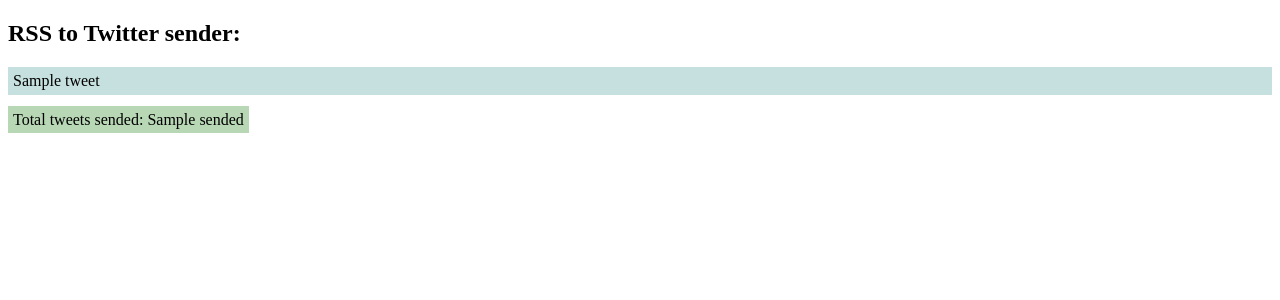
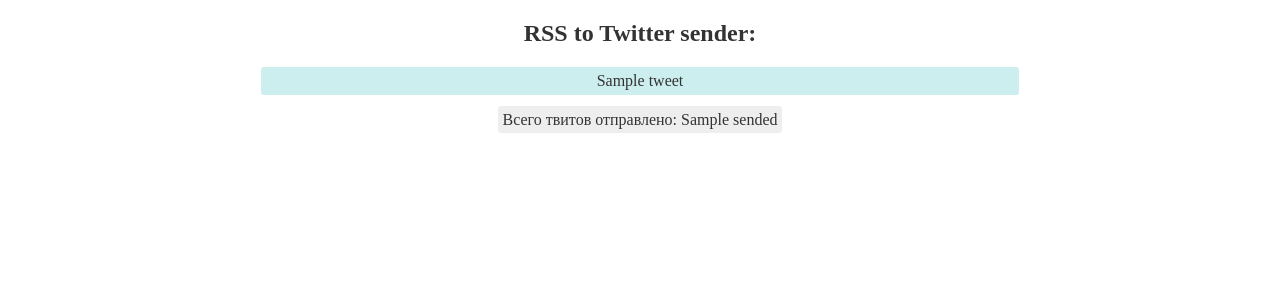
Before and after one commit to rhamdeew/ToTwitter, a PHP site: template apps/views/index.phtml in a window 1280 px wide. Shown: the top 300 px of the page. Run offline with PHP 8.4, Linux system fonts and the light colour scheme; the template is opened without the code that fills it: most values are stand-ins (such as "Sample title", 1, 10 or a date in 2020).

Commit message:
Design fix

```diff
--- a/apps/views/index.phtml
+++ b/apps/views/index.phtml
@@ -4,13 +4,24 @@
     <meta charset="UTF-8">
     <title>Totwit</title>
     <style>
+        .container {
+            text-align: center;
+            color: #333333;
+        }
         .content p {
-            background-color: #c5e0de;
+            background-color: rgb(204, 238, 238);
+            border-radius: 3px;
             padding: 5px;
         }
         .content span {
-            background-color: rgb(183, 215, 181);
+            background-color: rgb(238, 238, 238);
+            border-radius: 3px;
             padding: 5px;
+        }
+        .content {
+            width: 60%;
+            margin:auto;
+            text-align: center;
         }
     </style>
 </head>
@@ -23,7 +34,7 @@
         echo "<p>".$twit["tweet"]."</p>";
     }
     ?>
-    <span>Total tweets sended: <?php echo $sended; ?></span>
+    <span>Всего твитов отправлено: <?php echo $sended; ?></span>
     </div>
 </div>
 </body>
```
